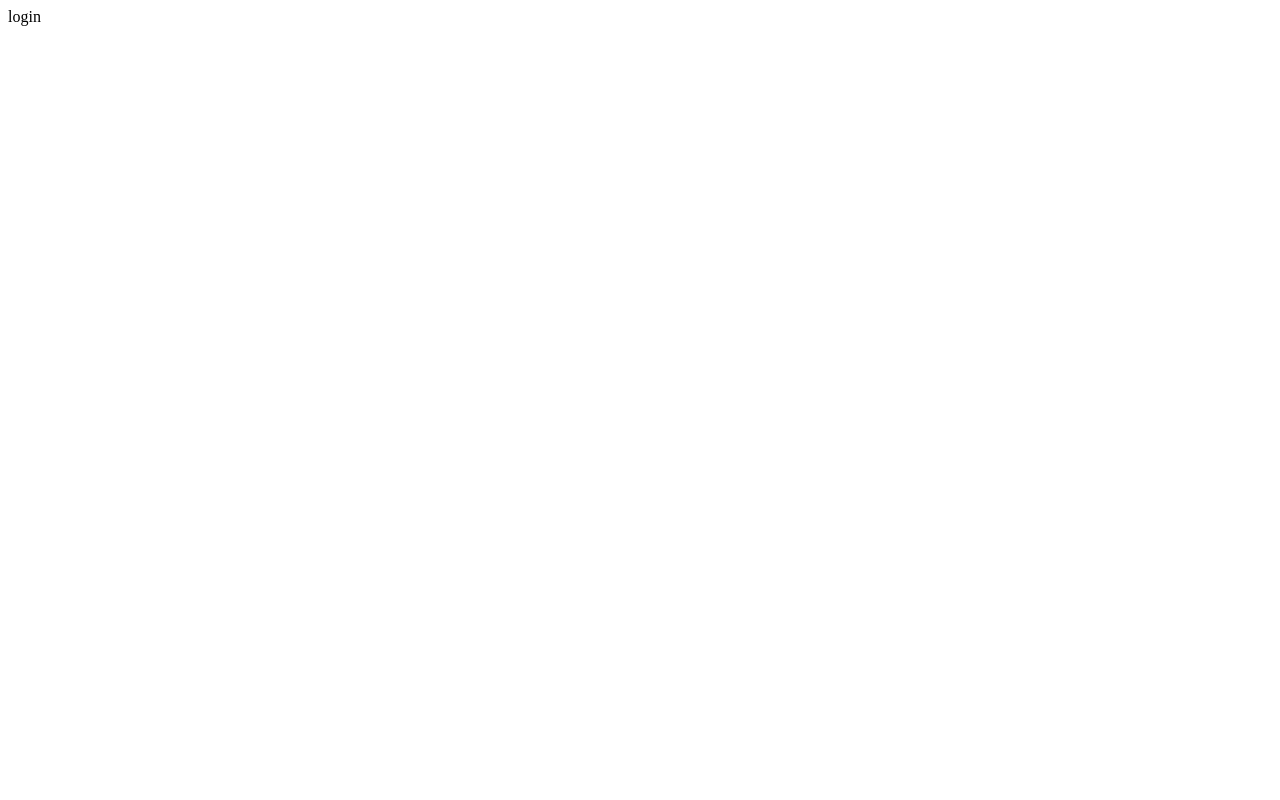
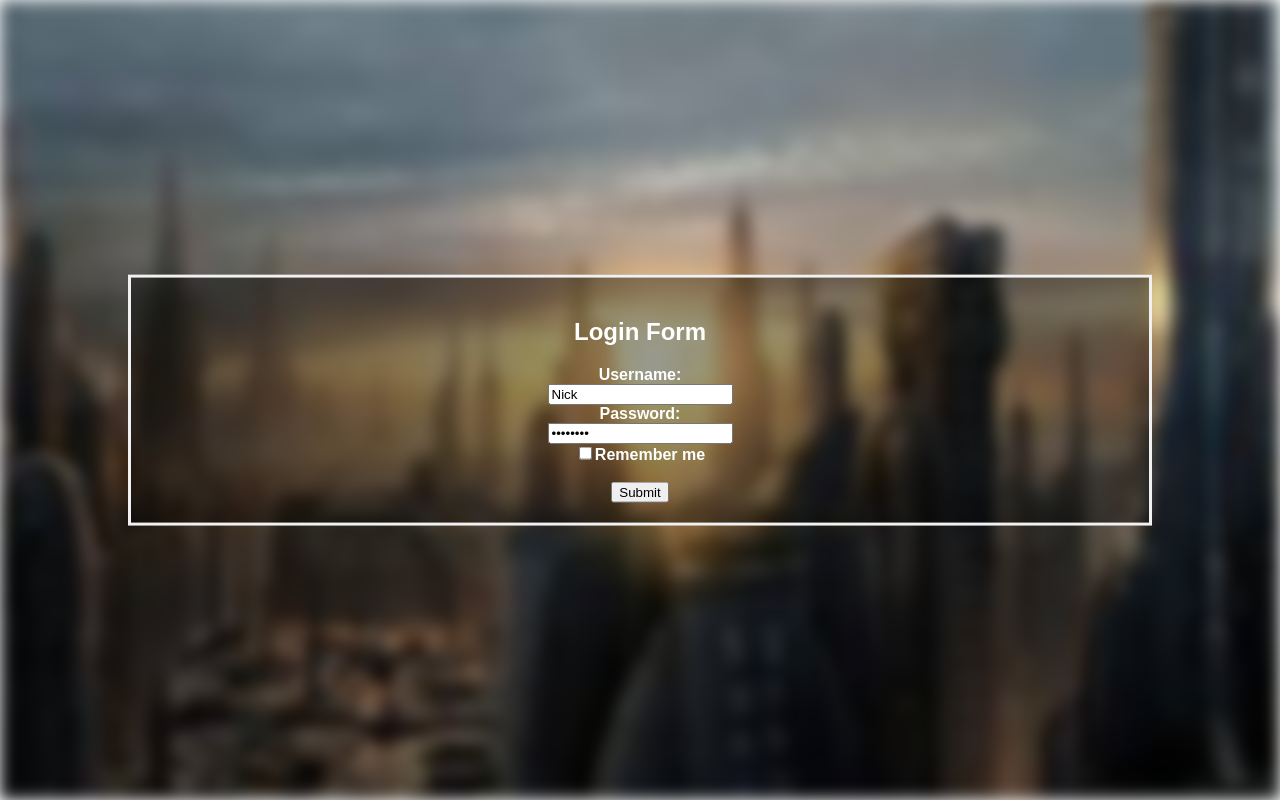
Before and after one commit to ngacharich2014/bank_of_coruscant, a plain HTML site: page login.html in a window 1280 px wide. Drawn offline with Linux system fonts and the light colour scheme.

Commit message:
Made login prettier

```diff
--- a/login.html
+++ b/login.html
@@ -1 +1,60 @@
-login
+<!DOCTYPE html>
+<html>
+<head>
+   <link rel="stylesheet" href="styles.css">
+   <meta name="viewport" content="width=device-width, initial-scale=1.0">
+    <style>
+    body,html {height: 100%; margin: 0; font-family: Arial, Helvetica, sans-serif}
+
+        * {
+            box-sizing: border-box;
+        }
+            .bg-image {
+            background-image: url(coruscant.jpg);
+
+            filter: blur(8px);
+            -webkit-filter: blur(8px);
+
+            height: 100%;
+
+            background-position: center;
+            background-repeat: no-repeat;
+            background-size:cover;
+        }
+
+        .bg-text {
+            background-color: rgb(0,0,0);
+            background-color: rgba(0,0,0, 0.4);
+            color: white;
+            font-weight: bold;
+            border: 3px solid #f1f1f1;
+            position: absolute;
+            top: 50%;
+            left: 50%;
+            transform: translate(-50%, -50%);
+            z-index: 2;
+            width: 80%;
+            padding: 20px;
+            text-align: center;
+        }
+    </style>
+</head>
+<body>
+
+<div class="bg-image"></div>
+
+<div class="bg-text">
+
+        <h2>Login Form</h2>
+        <form action="/action_page.php" method="post">
+            <label for="username">Username:</label><br>
+            <input type="text" id="username" name="username" value="Nick"><br>
+            <label for="pwd">Password:</label><br>
+            <input type="password" id="pwd" name="pwd" value="Boca5678"><br>
+            <input type="checkbox"><label for="remember me">Remember me</label><br><br>
+            <input type="submit" value="Submit">
+        </form>
+</div>
+
+</body>
+</html>
--- a/styles.css
+++ b/styles.css
@@ -39,6 +39,7 @@ ul {
     overflow: hidden;
     background-color: #333;
 }
+
 
 /* Container for flexboxes */
 section {
```
Also changed, not shown: index.html (+0 -1 lines), 1 other file.
